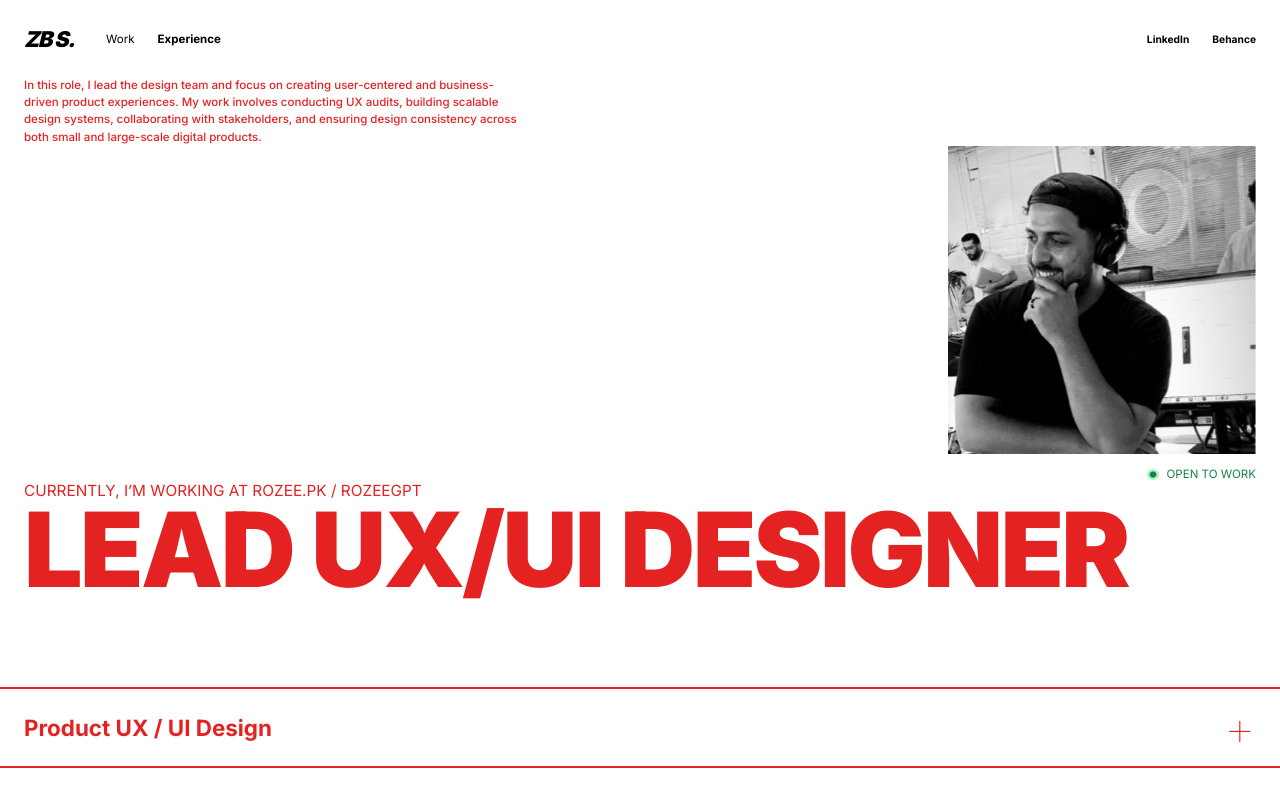
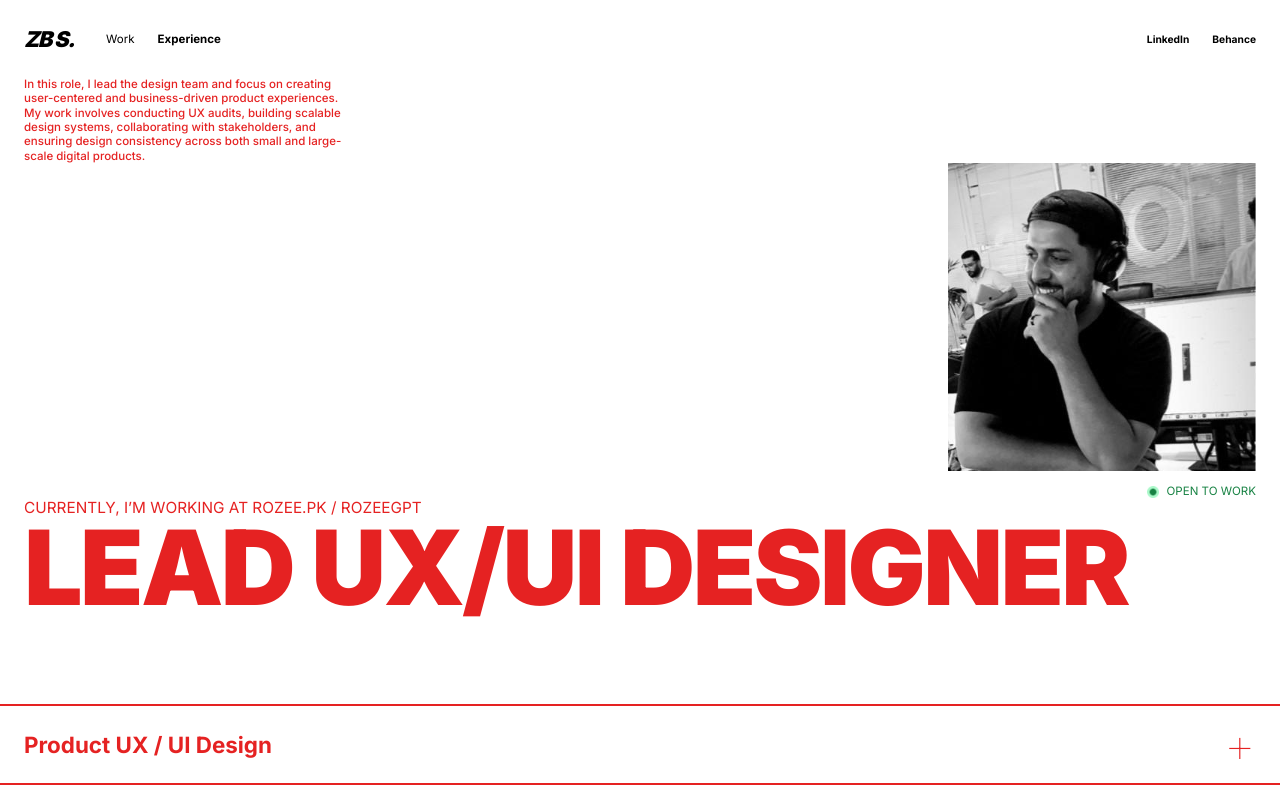
Before and after one commit to talha-amr/Client-Portfolio, a React (Vite) app: page /experience in a window 1280 px wide. Shown: the top 795 px of the page. Built offline with nearby package versions, Linux system fonts and the light colour scheme.

Commit message:
fixed line heights in experience page

```diff
--- a/src/pages/Experience.jsx
+++ b/src/pages/Experience.jsx
@@ -9,7 +9,7 @@ const Experience = () => {
             <Navbar activePage={"experience"} />
             <div className="w-full px-6 mx-auto">
                 <div className="flex flex-col w-full justify-start items-start py-[6vw] gap-0">
-                    <p className='font-medium max-w-[40%] text-theme-red text-[0.9vw]'>In this role, I lead the design team and focus on creating user-centered and business-driven product experiences. My work involves conducting UX audits, building scalable design systems, collaborating with stakeholders, and ensuring design consistency across both small and large-scale digital products.</p>
+                    <p className='font-medium max-w-[27%] text-theme-red text-[0.9vw] leading-tight'>In this role, I lead the design team and focus on creating user-centered and business-driven product experiences. My work involves conducting UX audits, building scalable design systems, collaborating with stakeholders, and ensuring design consistency across both small and large-scale digital products.</p>
                     <div className='w-[25%]  self-end flex flex-col gap-3'>
                         <img src="/portfoliopic-zubair.jpg" alt="" className='w-full h-full object-contain' />
                         <div className="flex items-center gap-2 self-end"><img src="/OnlineSymbol.png" alt="" className='w-[0.9vw]' /><p className='uppercase text-[#178243] text-[0.9vw]'>open to work</p></div>
```
